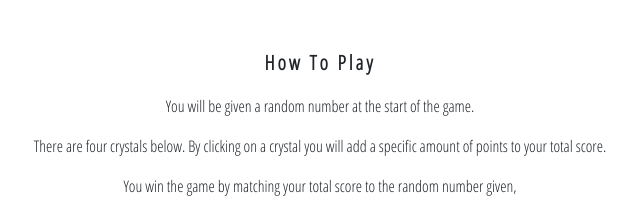
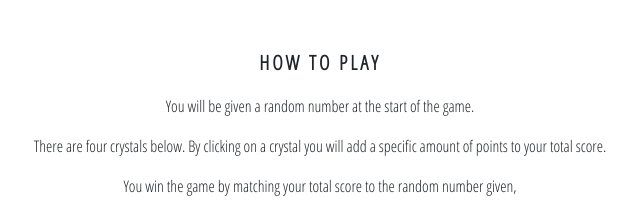
Before and after one commit to susehan27/crystalscollector, a plain HTML site: page index.html in a window 1280 px wide. Shown: the part 731-942 px from the top of the page, 320-960 px from the left. Drawn offline with nearby package versions, Linux system fonts and the light colour scheme; a web font is replaced by a local one.

Commit message:
initial files

```diff
--- a/index.html
+++ b/index.html
@@ -77,7 +77,7 @@
         <div class="row">
                 <div class="col-md-2"></div>
                 <div class="col-md-8" id="directions">
-                    <p id="directionsTitle"><strong>How To Play</strong></p>
+                    <p id="directionsTitle"><strong>HOW TO PLAY</strong></p>
                     <p>You will be given a random number at the start of the game.</p>
                     <p>There are four crystals below. By clicking on a crystal you will add a specific amount of points to your total score.</p>
                     <p>You win the game by matching your total score to the random number given,</p>
```
